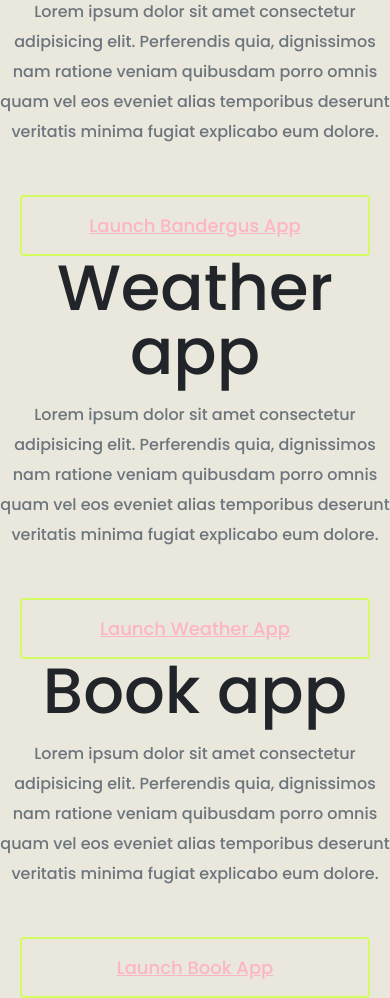
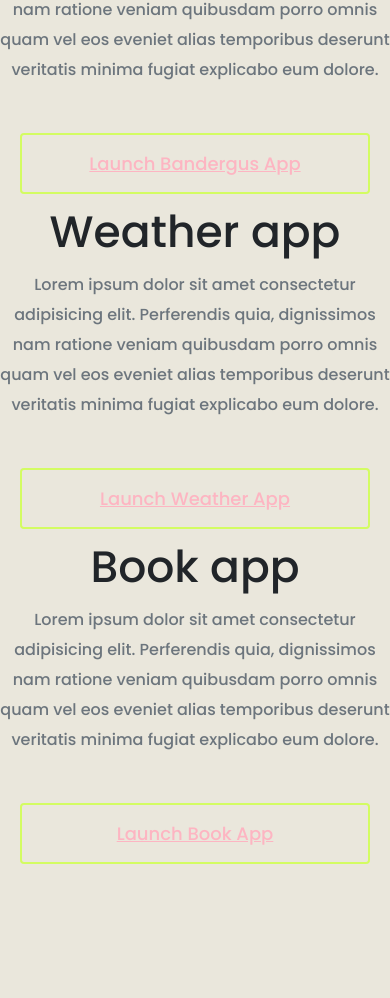
Before and after one commit to KatGrenade/ola-portfolio, a plain HTML site: page index.html in a window 390 px wide. Shown: the part 746-1744 px from the top of the page. After the commit the page ends 1626 px from the top, so only its background shows below. Drawn offline with nearby package versions, Linux system fonts and the light colour scheme.

Commit message:
responsive edit

```diff
--- a/index.html
+++ b/index.html
@@ -40,7 +40,7 @@
       </div>
       <p class="text-center m-5">Featured project which is my best choice to show</p>
       <div class="container">
-      <div class="row ">
+      <div class="row mb-3">
         <div class="col d-none d-lg-block appscreen">
           <img src="media/gus.png" class="img-fluid rounded" alt="banderogus app" />
         </div>
@@ -57,7 +57,7 @@
           </div>
         </div>
       </div>
-      <div class="row ">
+      <div class="row mb-3">
         <div class="col project-description">
           <h2 class="appname mb-3">Weather app</h2>
           <p class="mb-5 text-muted">
@@ -79,7 +79,7 @@
           />
         </div>
       </div>
-      <div class="row ">
+      <div class="row mb-3">
         <div class="col d-none d-lg-block appscreen">
           <img
             src="media/book.jpg"
--- a/styles/portfolio.css
+++ b/styles/portfolio.css
@@ -138,6 +138,11 @@ p {
   }
   h1 {
     font-size: 44px;
+    line-height: 2;
+  }
+  .appname {
+    font-size: 44px;
+    line-height: 1;
   }
   h2 {
     font-size: 44px;
```
